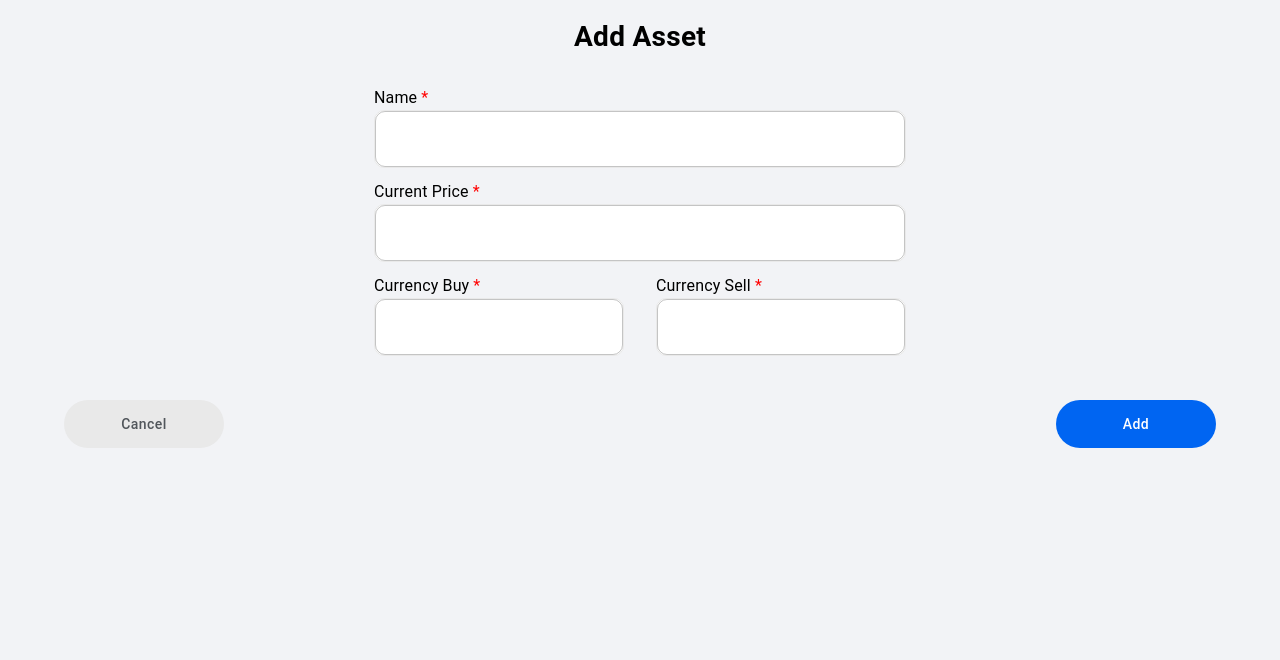
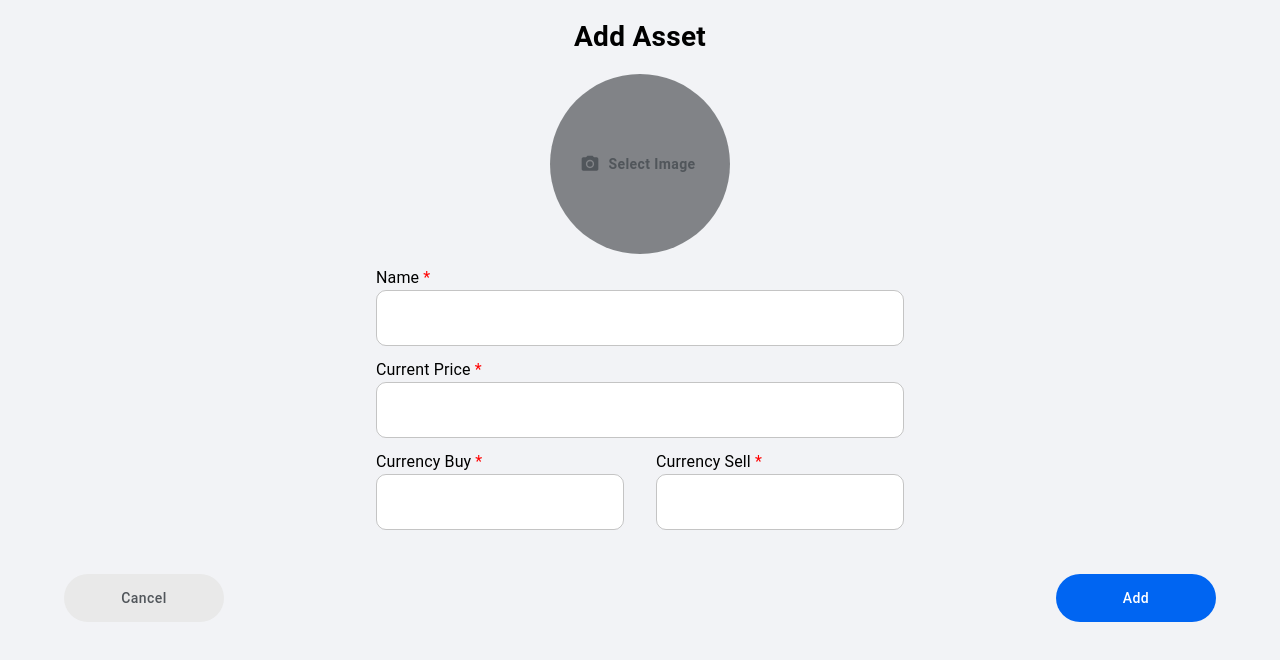
Before and after one commit to AmirHosein-Gharaati/AET-front, a React (Vite) app: page /dashboard/asset/add in a window 1280 px wide. Shown: the top 660 px of the page. Built offline with nearby package versions, Linux system fonts and the light colour scheme.

Commit message:
feat: add cusotm file upload button

```diff
--- /dev/null
+++ b/src/components/InputFileUploadCustom.tsx
@@ -0,0 +1,39 @@
+import { styled } from "@mui/material/styles";
+import Button from "@mui/material/Button";
+import CameraAltIcon from "@mui/icons-material/CameraAlt";
+
+const VisuallyHiddenInput = styled("input")({
+  clip: "rect(0 0 0 0)",
+  clipPath: "inset(50%)",
+  height: 1,
+  overflow: "hidden",
+  position: "absolute",
+  bottom: 0,
+  left: 0,
+  whiteSpace: "nowrap",
+  width: 1,
+});
+
+export default function InputFileUpload() {
+  return (
+    <Button
+      component="label"
+      disableRipple
+      role={undefined}
+      tabIndex={-1}
+      startIcon={<CameraAltIcon />}
+      sx={{
+        width: "180px",
+        height: "180px",
+        borderRadius: "50%",
+        textTransform: "capitalize",
+        backgroundColor: "#26282C8C",
+        color: "#51565B",
+        fontWeight: "700",
+      }}
+    >
+      Select Image
+      <VisuallyHiddenInput type="file" />
+    </Button>
+  );
+}
--- a/src/pages/dashboard/asset/AddAsset.tsx
+++ b/src/pages/dashboard/asset/AddAsset.tsx
@@ -6,6 +6,7 @@ import {
   Typography,
 } from "@mui/material";
 import { useNavigate } from "react-router-dom";
+import InputFileUpload from "../../../components/InputFileUploadCustom";
 
 export default function AddAsset() {
   const navigate = useNavigate();
@@ -27,6 +28,8 @@ export default function AddAsset() {
           Add Asset
         </Typography>
 
+        <InputFileUpload />
+
         <Box>
           <Box width="100%" marginY="12px">
             <Typography display="flex">
@@ -40,7 +43,6 @@ export default function AddAsset() {
               fullWidth
               sx={{
                 backgroundColor: "white",
-                border: "1px solid #E9E9E9",
                 borderRadius: "10px",
               }}
             />
@@ -58,7 +60,6 @@ export default function AddAsset() {
               fullWidth
               sx={{
                 backgroundColor: "white",
-                border: "1px solid #E9E9E9",
                 borderRadius: "10px",
               }}
             />
@@ -77,7 +78,6 @@ export default function AddAsset() {
                 fullWidth
                 sx={{
                   backgroundColor: "white",
-                  border: "1px solid #E9E9E9",
                   borderRadius: "10px",
                 }}
               />
@@ -97,7 +97,6 @@ export default function AddAsset() {
                 fullWidth
                 sx={{
                   backgroundColor: "white",
-                  border: "1px solid #E9E9E9",
                   borderRadius: "10px",
                 }}
               />
```
